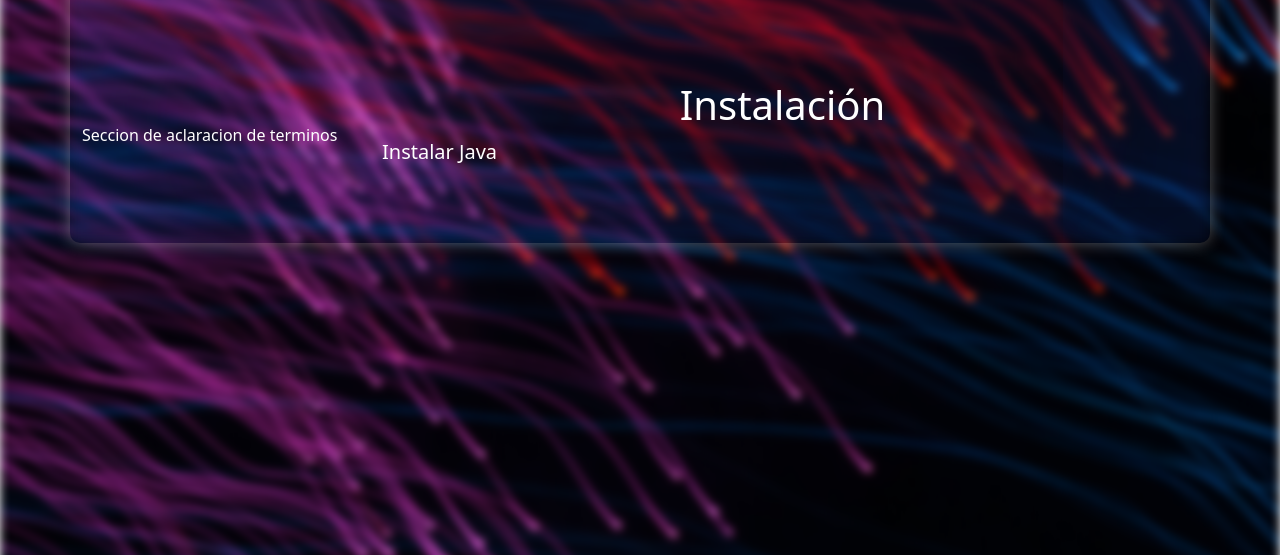
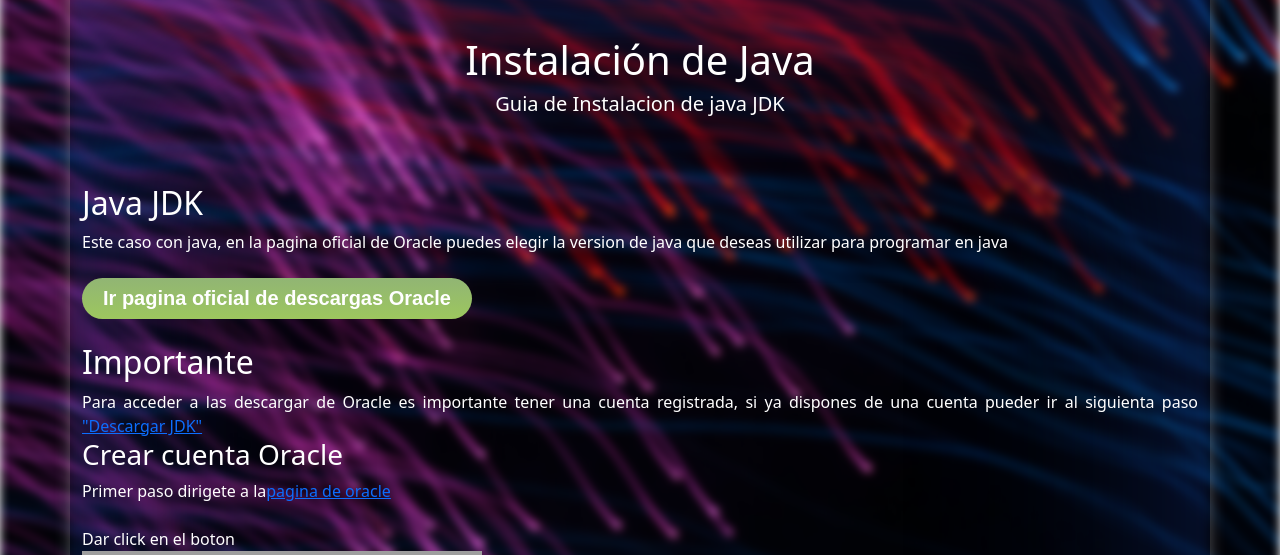
Before and after one commit to EnamSharik/IPCNOOBS, a PHP site: page /Java/java-install.html in a window 1280 px wide. Shown: the part 56-611 px from the top of the page. Run offline with PHP 8.4, Linux system fonts and the light colour scheme; grey boxes are pictures that could not be loaded.

Commit message:
Instalar Java
Primera parte instalacion java 25%

```diff
--- a/Frontend/Java/java-install.html
+++ b/Frontend/Java/java-install.html
@@ -222,21 +222,60 @@
     </div>
 
     <div class="div-central container">
-        <div class="div-master">
-            <div class="row">
-                <!--Sección de minidefiniciones-->
-                <div class="col-3 div-aclaraciones">
-                    Seccion de aclaracion de terminos
-                </div>
+        <div class="stater-template">
+            <h1>Instalación de Java</h1>
+            <h3 class="lead">Guia de Instalacion de java JDK</h3>
+        </div>
 
-                <div class="col-9">
-                    <div class="stater-template">
-                        <h1>Instalación</h1>
-                        <p class="lead">Instalar Java</p>
-                    </div>
-                </div>
-            </div>
+        <div class="form-group">
+            <h2>Java JDK</h2>
+            <label>Este caso con java, en la pagina oficial de Oracle puedes elegir la version de java que deseas utilizar para programar en java</label>
+        </div>
+        <br>
+        <div class="form-group">
+             <a class="button" href="https://www.oracle.com/java/technologies/downloads/index.html">Ir pagina oficial de descargas Oracle</a>
+        </div>
+        <br>
+        <div class="form-group">
+            <h2>Importante</h2>
+            <label>Para acceder a las descargar de Oracle es importante tener una cuenta registrada, si ya dispones de una cuenta pueder ir al siguienta paso <A href="#descargar">"Descargar JDK"</A></label>
+        </div>
+        <div class="form-group">
+            <h3>Crear cuenta Oracle</h3>
+            <label>Primer paso dirigete a la </label><a href="https://www.oracle.com/index.html">pagina de oracle</a>
+        </div>
+        <div>
 
+          <br>
+
+		<label>Dar click en el boton </label>
+		<br>
+		<img src="https://i.ibb.co/Ytf6KLc/Screenshot-1.png" alt="Screenshot-1" border="0">
+		<br>
+		<label>Seleccione la seccion Oracle Account y presione el boton Create an Account</label>
+		<br>
+		<img src="https://i.ibb.co/WzS0JHV/Screenshot-2.png" alt="Screenshot-2" border="0">
+	  <br>
+	  <label>Sera dirigido a la pagina de crear cuenta</label>
+		<br>
+		<img src="https://i.ibb.co/YcFbz1z/Screenshot-3.png" alt="Screenshot-3" border="0">
+		<br>
+		<label>Complete el formulario con sus datos, luego de completarlo presione el boton "Crear una Cuenta"</label>
+		<br>
+		<img src="https://i.ibb.co/FWmN5cN/Screenshot-4.png" alt="Screenshot-4" border="0">
+        </div>
+		<br>
+		<div class="row">
+			<div class="col-4">
+				<label>Estando en la pagina principal de Oracle, dirijase en la barra de navegacion</label>
+			</div>
+    			<div class="col-8">
+				<img src="https://i.ibb.co/ncw33qT/nav-bar.png" alt="nav-bar" border="0">
+			</div>
+  		</div>
+        <br>
+        <div class="form-group">
+            <A name="descargar"><h2>Descargar JDK</h2></A>
 
         </div>
 
--- a/Frontend/Style.css
+++ b/Frontend/Style.css
@@ -105,3 +105,36 @@
   #exp-de-codigo {
     font-size: 14px;
   }
+
+
+.button {
+    display: inline-block;
+    text-align: center;
+    vertical-align: middle;
+    padding: 9px 21px;
+    border: 0px solid #83d688;
+    border-radius: 22px;
+    background: #91b574;
+    background: -webkit-gradient(linear, left top, left bottom, from(#91b574), to(#9dc75e));
+    background: -moz-linear-gradient(top, #91b574, #9dc75e);
+    background: linear-gradient(to bottom, #91b574, #9dc75e);
+    font: normal normal bold 20px arial;
+    color: #ffffff;
+    text-decoration: none;
+}
+.button:hover,
+.button:focus {
+    border: 0px solid #97f69c;
+    background: #aed98b;
+    background: -webkit-gradient(linear, left top, left bottom, from(#aed98b), to(#bcef71));
+    background: -moz-linear-gradient(top, #aed98b, #bcef71);
+    background: linear-gradient(to bottom, #aed98b, #bcef71);
+    color: #ffffff;
+    text-decoration: none;
+}
+.button:active {
+    background: #576d46;
+    background: -webkit-gradient(linear, left top, left bottom, from(#576d46), to(#9dc75e));
+    background: -moz-linear-gradient(top, #576d46, #9dc75e);
+    background: linear-gradient(to bottom, #576d46, #9dc75e);
+}
```
